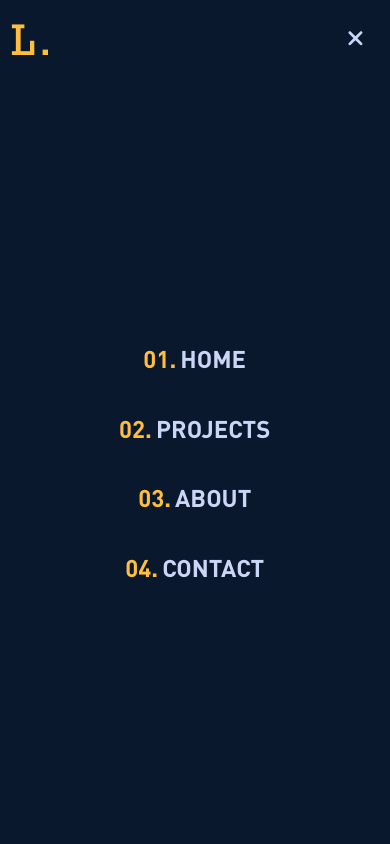
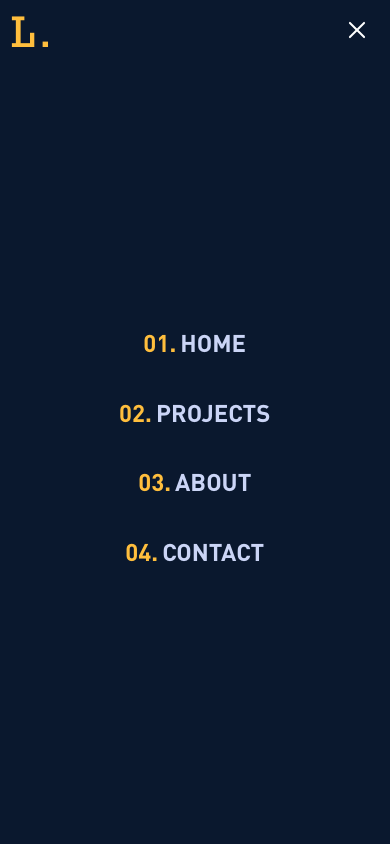
Before and after one commit to LauraV6/portfolio, a React (Create React App) app: page / in a window 390 px wide. Both pictures are taken after a click on the element 353 px from the left and 38 px from the top of the page. Shown: the top 844 px of the page. Built offline with nearby package versions, Linux system fonts and the light colour scheme; a web font is replaced by a local one.

Commit message:
hamburger

```diff
--- a/src/components/Navigation.jsx
+++ b/src/components/Navigation.jsx
@@ -1,27 +1,25 @@
 import React, { useState } from 'react'
-import { FontAwesomeIcon } from "@fortawesome/react-fontawesome"
-import { faBars } from "@fortawesome/free-solid-svg-icons"
-import { faXmark } from "@fortawesome/free-solid-svg-icons"
 import { Link } from 'react-scroll'
 
 const Navigation = () => {
 
-  const [click, setClick] = useState(false)
-  const handleClick = () => setClick(!click)
-  const closeMenu = () => setClick(false)
+  const [navOpen, setNavOpen] = useState(false)
+  const closeMenu = () => setNavOpen(false)
 
   return (
     <nav className='navi'>
       <div className='container'>
         <div className='navi__group'>
           <Link to='home' className='logo'>L.</Link>
-          <div className='hamburger' onClick={handleClick}>
-              {click ? (<FontAwesomeIcon icon={faXmark} />)
-                  : (<FontAwesomeIcon icon={faBars} />)}
+          <div className='menu-toggle' onClick={() => setNavOpen(!navOpen)}>
+            <div className={navOpen ? "hamb hamb--open" : "hamb"}>
+              <span className={navOpen ? "line line--top spin" : "line line--top"}></span>
+              <span className={navOpen ? "line line--bottom spin" : "line line--bottom"}></span>
+            </div>
           </div>
         </div>
         <div className='navi__group'>
-          <ul className={click ? "navi__links active" : "navi__links"}>
+          <ul className={navOpen ? "navi__links active" : "navi__links"}>
             <Link to='home' onClick={closeMenu} tabindex="1">home</Link>
             <Link to='work' onClick={closeMenu} tabindex="1">projects</Link>
             <Link to='about' onClick={closeMenu} tabindex="1">about</Link>
--- a/src/style/layout/_navigation.scss
+++ b/src/style/layout/_navigation.scss
@@ -56,6 +56,64 @@
                 color: var(--color-bright-2);
             }
         }
+
+        .menu-toggle {
+            cursor: pointer;
+
+            .hamb {
+                position: relative;
+                width: 44px;
+                height: 44px;
+                cursor: pointer;
+                border-radius: 50%;
+                transition: .3s ease;
+                padding: 1rem;
+
+                &:hover {
+                    background-color: var(--color-middle-dark);
+                }
+
+                .line {
+                    position: absolute;
+                    display: block;
+                    width: 22px;
+                    height: 2px;
+                    border-radius: 10px;
+                    background-color: var(--color-bright-2);
+                    left: 0;
+                    right: 0;
+                    transform: rotate(360deg);
+                    transition: all .4s;
+                    margin: 0 auto;
+
+                    &--top {
+                        top: 25px;
+
+                        &.spin {
+                            top: 21px;
+                            transform: rotate(135deg);
+                        }
+                    }
+
+                    &--bottom {
+                        bottom: 25px;
+
+                        &.spin {
+                            bottom: 21px;
+                            transform: rotate(45deg);
+                        }
+                    }
+
+                    &.spin {
+                        background-color: hsl(0, 0%, 100%);
+                    }
+                }
+            }
+
+            @include breakpoint-up(md) {
+                display: none;
+            }
+        }
     }
 
     &__links {
@@ -110,15 +168,6 @@
         }
     }
 
-    .hamburger {
-        font-size: 1.5em;
-        padding: 1rem;
-
-        @include breakpoint-up(md) {
-            display: none;
-        }
-    }
-
     &:has(>div>ul.navi__links.active) {
         @include breakpoint-down(sm) {
             overflow-y: scroll;
--- a/src/style/main.css
+++ b/src/style/main.css
@@ -712,6 +712,61 @@ h1, h2, h3 {
 .navi__group .logo:hover, .navi__group .logo:active {
   color: var(--color-bright-2);
 }
+.navi__group .menu-toggle {
+  cursor: pointer;
+}
+.navi__group .menu-toggle .hamb {
+  position: relative;
+  width: 44px;
+  height: 44px;
+  cursor: pointer;
+  border-radius: 50%;
+  -webkit-transition: 0.3s ease;
+  transition: 0.3s ease;
+  padding: 1rem;
+}
+.navi__group .menu-toggle .hamb:hover {
+  background-color: var(--color-middle-dark);
+}
+.navi__group .menu-toggle .hamb .line {
+  position: absolute;
+  display: block;
+  width: 22px;
+  height: 2px;
+  border-radius: 10px;
+  background-color: var(--color-bright-2);
+  left: 0;
+  right: 0;
+  -webkit-transform: rotate(360deg);
+          transform: rotate(360deg);
+  -webkit-transition: all 0.4s;
+  transition: all 0.4s;
+  margin: 0 auto;
+}
+.navi__group .menu-toggle .hamb .line--top {
+  top: 25px;
+}
+.navi__group .menu-toggle .hamb .line--top.spin {
+  top: 21px;
+  -webkit-transform: rotate(135deg);
+          transform: rotate(135deg);
+}
+.navi__group .menu-toggle .hamb .line--bottom {
+  bottom: 25px;
+}
+.navi__group .menu-toggle .hamb .line--bottom.spin {
+  bottom: 21px;
+  -webkit-transform: rotate(45deg);
+          transform: rotate(45deg);
+}
+.navi__group .menu-toggle .hamb .line.spin {
+  background-color: hsl(0deg, 0%, 100%);
+}
+@media (min-width: 768px) {
+  .navi__group .menu-toggle {
+    display: none;
+  }
+}
 .navi__links {
   position: relative;
   display: none;
@@ -764,15 +819,6 @@ h1, h2, h3 {
 .navi__links a:hover, .navi__links a:active, .navi__links a:focus {
   color: var(--color-bright-2) !important;
   cursor: pointer;
-}
-.navi .hamburger {
-  font-size: 1.5em;
-  padding: 1rem;
-}
-@media (min-width: 768px) {
-  .navi .hamburger {
-    display: none;
-  }
 }
 @media (max-width: 767px) {
   .navi:has(> div > ul.navi__links.active) {
```
Also changed, not shown: src/style/main.min.css.
